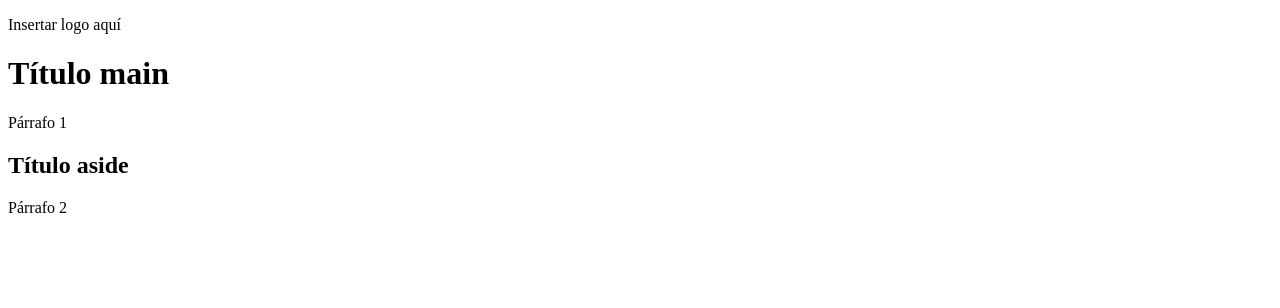
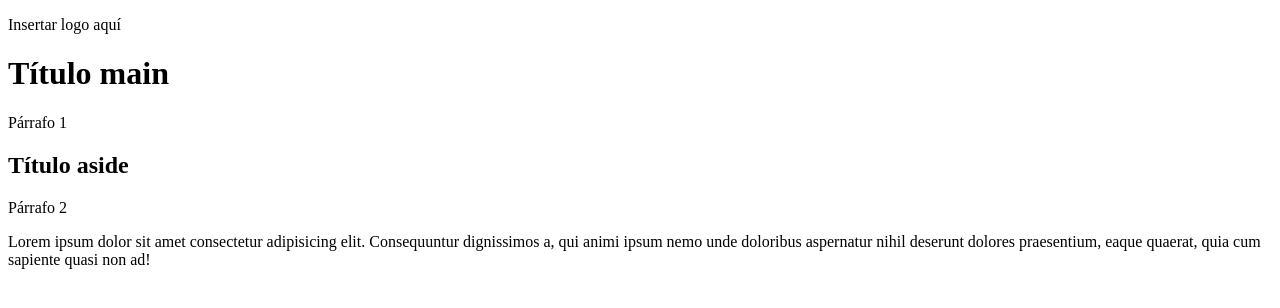
Before and after one commit to MarioByTheWings/MNB, a plain HTML site: page index.html in a window 1280 px wide. Drawn offline with Linux system fonts and the light colour scheme.

Commit message:
MNB - se agrega un lorem en el footer

```diff
--- a/index.html
+++ b/index.html
@@ -21,7 +21,8 @@
     </aside>
 
     <footer>
-
+        <p>Lorem ipsum dolor sit amet consectetur adipisicing elit.
+             Consequuntur dignissimos a, qui animi ipsum nemo unde doloribus aspernatur nihil deserunt dolores praesentium, eaque quaerat, quia cum sapiente quasi non ad!</p>
     </footer>
 </body>
 </html>
```
